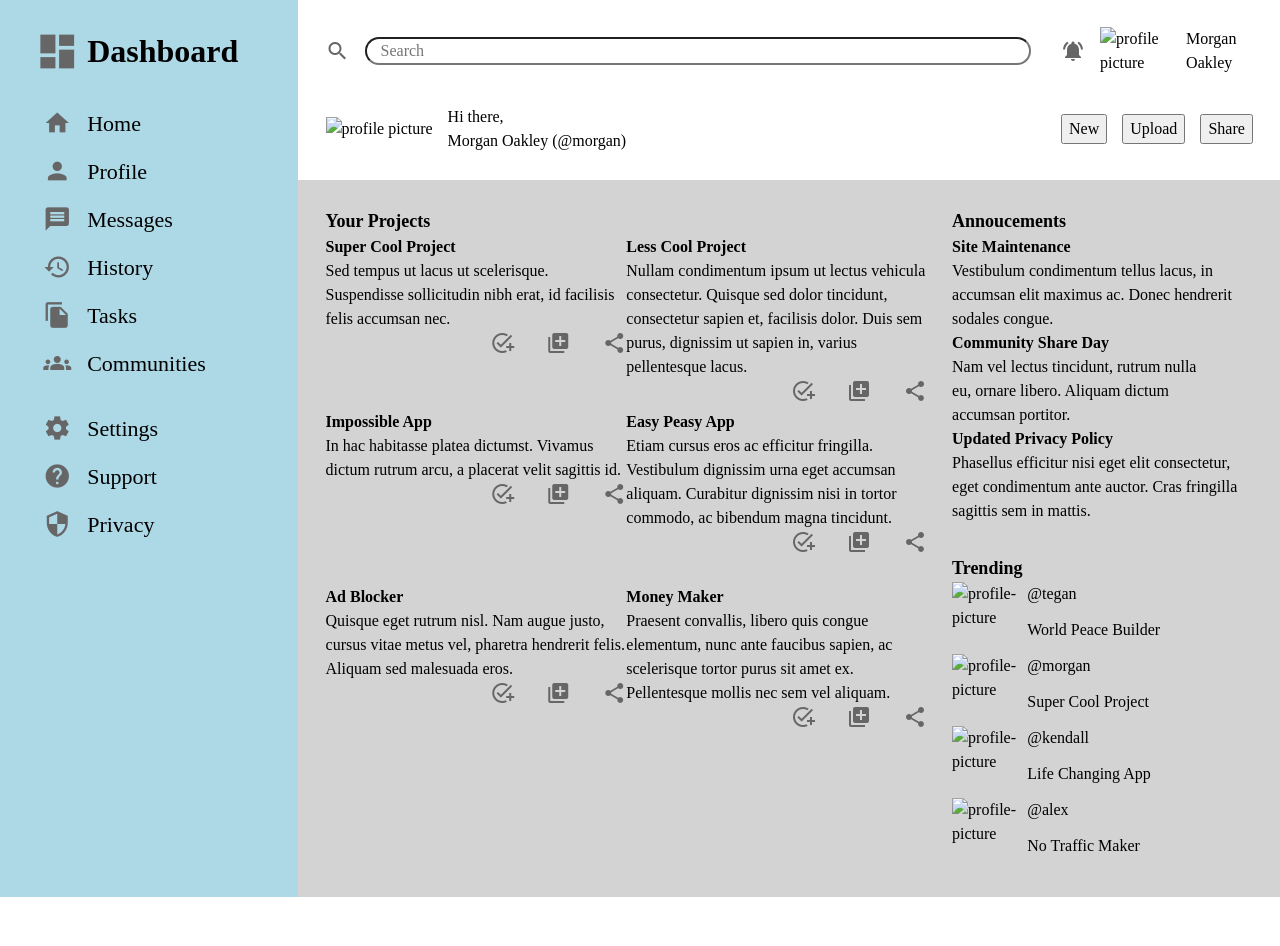
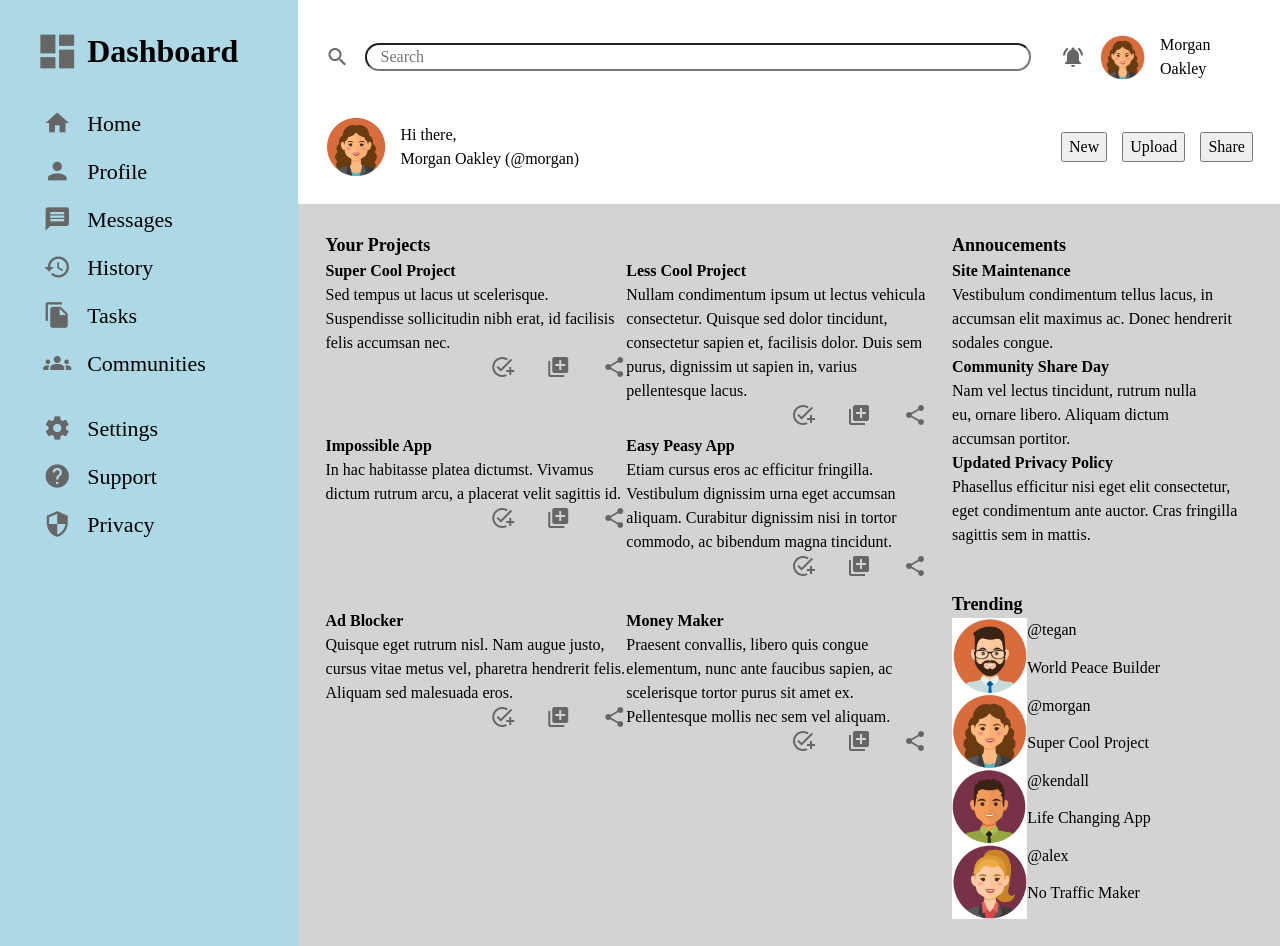
Before and after one commit to nepallium/Admin-Dashboard, a plain HTML site: page index.html in a window 1280 px wide. Before the commit the page ends 897 px from the top, so only its background shows below. Drawn offline with Linux system fonts and the light colour scheme.

Commit message:
Add profile pictures

```diff
--- a/index.html
+++ b/index.html
@@ -67,11 +67,11 @@
         </div>
         <div class="profile-small">
             <span class="material-icons">notifications_active</span>
-            <img alt="profile picture" class="profile-picture">
+            <img src="avatars/avatar (1).jpg" alt="profile picture" class="profile-picture small">
             <p>Morgan Oakley</p>
         </div>
         <div class="profile-big">
-            <img alt="profile picture" class="profile-picture">
+            <img src="avatars/avatar (1).jpg" alt="profile picture" class="profile-picture big">
             <div class="welcome">
                 <p>Hi there,</p>
                 <p id="user-info">Morgan Oakley (@morgan)</p>
@@ -174,22 +174,22 @@
             <div class="trending">
                 <p class="category">Trending</p>
                 <div class="profile">
-                    <img alt="profile-picture">
+                    <img src="avatars/avatar (2).jpg" alt="profile-picture">
                     <p class="name">@tegan</p>
                     <p class="info">World Peace Builder</p>
                 </div>
                 <div class="profile">
-                    <img alt="profile-picture">
+                    <img src="avatars/avatar (1).jpg" alt="profile-picture morgan">
                     <p class="name">@morgan</p>
                     <p class="info">Super Cool Project</p>
                 </div>
                 <div class="profile">
-                    <img alt="profile-picture">
+                    <img src="avatars/avatar (3).jpg" alt="profile-picture">
                     <p class="name">@kendall</p>
                     <p class="info">Life Changing App</p>
                 </div>
                 <div class="profile">
-                    <img alt="profile-picture">
+                    <img src="avatars/avatar (4).jpg" alt="profile-picture">
                     <p class="name">@alex</p>
                     <p class="info">No Traffic Maker</p>
                 </div>
--- a/style.css
+++ b/style.css
@@ -117,6 +117,18 @@ header {
     }
 
 
+    .profile-picture {
+        border-radius: 50%;
+
+        &.small {
+            width: 45px;
+        }
+
+        &.big {
+            width: 60px;
+        }
+    }
+
 
     span:hover, button:hover, img:hover {
         cursor: pointer;
```
